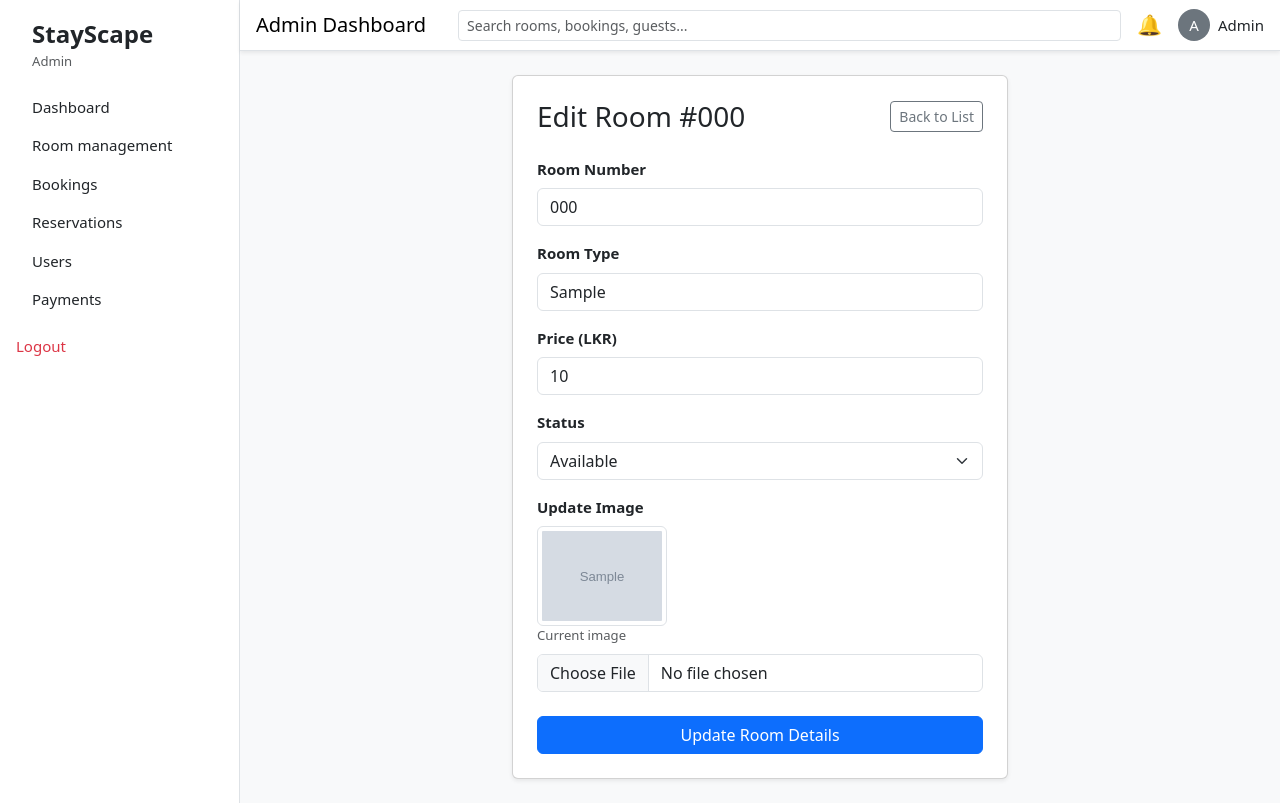
After one commit to KaushalyaRanashingha/Room_Booking, a Node server app: page /api/admin/room/edit/600000000000000000000001 in a window 1280 px wide. The commit adds this page. Run offline with Node 20, Linux system fonts and the light colour scheme; the visitor is signed in with stand-in values (Sample User, id 1); tables that the repository leaves empty hold one stand-in row (values such as "Sample post"); grey boxes marked "Sample" are stand-in pictures; some libraries are stand-ins or nearby versions.

Commit message:
changes in rooms + booking

```diff
--- a/Server/middleware/adminMiddleware.js
+++ b/Server/middleware/adminMiddleware.js
@@ -3,4 +3,5 @@ module.exports = function (req, res, next) {
     return next();
   }
   res.redirect("/api/admin/login");
+
 };
--- a/Server/routes/adminRoutes.js
+++ b/Server/routes/adminRoutes.js
@@ -4,6 +4,7 @@ const admin = require("../middleware/adminMiddleware");
 const ctrl = require("../controllers/adminController");
 const multer = require("multer");
 const path = require("path");
+const Room = require("../models/Room");
 
 const storage = multer.diskStorage({
   destination: "public/uploads",
@@ -17,13 +18,16 @@ router.get("/login", ctrl.loginPage);
 router.post("/login", ctrl.login);
 router.get("/logout", ctrl.logout);
 
-router.get("/dashboard", admin, ctrl.dashboard);
+router.get("/dashboard", ctrl.dashboard);
+//router.get("/dashboard", admin, ctrl.dashboard);
 router.get("/user", admin, ctrl.user);
 
+//CRUD of Room
 router.get("/room", admin, ctrl.room);
 router.post("/room/add", admin, upload.single("image"), ctrl.addRoom);
 router.post("/room/update/:id", admin, upload.single("image"), ctrl.updateRoom);
 router.post("/room/delete/:id", admin, ctrl.deleteRoom);
+router.get("/room/edit/:id", admin, ctrl.editRoomPage);
 
 router.get("/booking", admin, ctrl.booking);
 router.get("/payment", admin, ctrl.payment);
--- a/Server/routes/roomRoutes.js
+++ b/Server/routes/roomRoutes.js
@@ -15,10 +15,10 @@ const upload = multer({ storage });
 // GET ALL ROOMS
 router.get("/", async (req, res) => {
   try {
-    const rooms = await Rooms.find();
-    res.status(200).json(rooms);
+    const room = await Room.find();
+    res.status(200).json(room);
   } catch (err) {
-    console.error(err);
+    console.error("GET ROOMS ERROR:", err);
     res.status(500).json({ message: "Failed to fetch rooms" });
   }
 });
--- a/Server/server.js
+++ b/Server/server.js
@@ -4,6 +4,8 @@ const dotenv = require("dotenv");
 const session = require("express-session");
 const cors = require("cors");
 const connectDB = require("./config/db");
+const roomRoutes = require("./routes/roomRoutes");
+const adminRoutes = require("./routes/adminRoutes");
 
 dotenv.config();
 connectDB();
@@ -42,11 +44,12 @@ app.use("/uploads", express.static(path.join(__dirname, "uploads")));
 
 /*ROUTES*/
 app.use("/api/auth", require("./routes/authRoutes"));
-app.use("/api/room", require("./routes/roomRoutes"));
 app.use("/api/booking", require("./routes/bookingRoutes"));
 app.use("/api/payment", require("./routes/paymentRoutes"));
-app.use("/api/admin", require("./routes/adminRoutes"));
 app.use("/api/contact", require("./routes/contactRoutes"));
+app.use("/api/room", roomRoutes);
+app.use("/uploads", express.static("uploads"));
+app.use("/api/admin", adminRoutes);
 
 
 /*TEST ROUTE*/
--- /dev/null
+++ b/Server/views/admin/editRoom.ejs
@@ -0,0 +1,75 @@
+<!DOCTYPE html>
+<html>
+<head>
+  <title>Edit Room</title>
+  <link href="https://cdn.jsdelivr.net/npm/bootstrap@5.3.3/dist/css/bootstrap.min.css" rel="stylesheet">
+  <link rel="stylesheet" href="/admin.css">
+</head>
+<body class="bg-light">
+  <div class="d-flex min-vh-100">
+    <%- include("sidebar") %>
+
+    <div class="flex-grow-1 d-flex flex-column">
+      <%- include("navbar") %>
+
+      <main class="container-fluid py-4">
+        <div class="row justify-content-center">
+          <div class="col-md-8 col-lg-6">
+            <div class="card shadow-sm">
+              <div class="card-body p-4">
+                <div class="d-flex justify-content-between align-items-center mb-4">
+                  <h1 class="h3 mb-0">Edit Room #<%= room.roomNumber %></h1>
+                  <a href="/api/admin/room" class="btn btn-outline-secondary btn-sm">Back to List</a>
+                </div>
+
+                <form action="/api/admin/room/update/<%= room._id %>" method="POST" enctype="multipart/form-data">
+                  <div class="mb-3">
+                    <label for="roomNumber" class="form-label fw-bold">Room Number</label>
+                    <input type="text" id="roomNumber" name="roomNumber" class="form-control" value="<%= room.roomNumber %>" required>
+                  </div>
+
+                  <div class="mb-3">
+                    <label for="type" class="form-label fw-bold">Room Type</label>
+                    <input type="text" id="type" name="type" class="form-control" value="<%= room.type %>" required>
+                  </div>
+
+                  <div class="mb-3">
+                    <label for="price" class="form-label fw-bold">Price (LKR)</label>
+                    <input type="number" id="price" name="price" class="form-control" value="<%= room.price %>" required>
+                  </div>
+
+                  <div class="mb-3">
+                    <label for="status" class="form-label fw-bold">Status</label>
+                    <select name="status" id="status" class="form-select">
+                      <option value="Available" <%= room.status === 'Available' ? 'selected' : '' %>>Available</option>
+                      <option value="Occupied" <%= room.status === 'Occupied' ? 'selected' : '' %>>Occupied</option>
+                      <option value="Maintenance" <%= room.status === 'Maintenance' ? 'selected' : '' %>>Maintenance</option>
+                    </select>
+                  </div>
+
+                  <div class="mb-4">
+                    <label for="image" class="form-label fw-bold">Update Image</label>
+                    <% if (room.image) { %>
+                      <div class="mb-2">
+                        <img src="/uploads/<%= room.image %>" class="img-thumbnail" style="height: 100px;">
+                        <small class="text-muted d-block">Current image</small>
+                      </div>
+                    <% } %>
+                    <input type="file" id="image" name="image" class="form-control">
+                  </div>
+
+                  <div class="d-grid gap-2">
+                    <button type="submit" class="btn btn-primary">Update Room Details</button>
+                  </div>
+                </form>
+              </div>
+            </div>
+          </div>
+        </div>
+      </main>
+    </div>
+  </div>
+
+  <script src="https://cdn.jsdelivr.net/npm/bootstrap@5.3.3/dist/js/bootstrap.bundle.min.js"></script>
+</body>
+</html>
--- a/client/src/pages/Rooms.jsx
+++ b/client/src/pages/Rooms.jsx
@@ -12,7 +12,7 @@ function Rooms() {
   useEffect(() => {
     const fetchRooms = async () => {
       try {
-        const res = await axios.get("http://localhost:5000/api/room");
+        const res = await axios.get("http://localhost:5000/api/rooms");
         setRooms(res.data);
       } catch (err) {
         console.error("Failed to fetch rooms", err);
```
Also changed, not shown: Server/views/admin/dashboard.ejs (+4 -4 lines), client/src/pages/Booking.jsx (+97 -29 lines), 2 other files.
